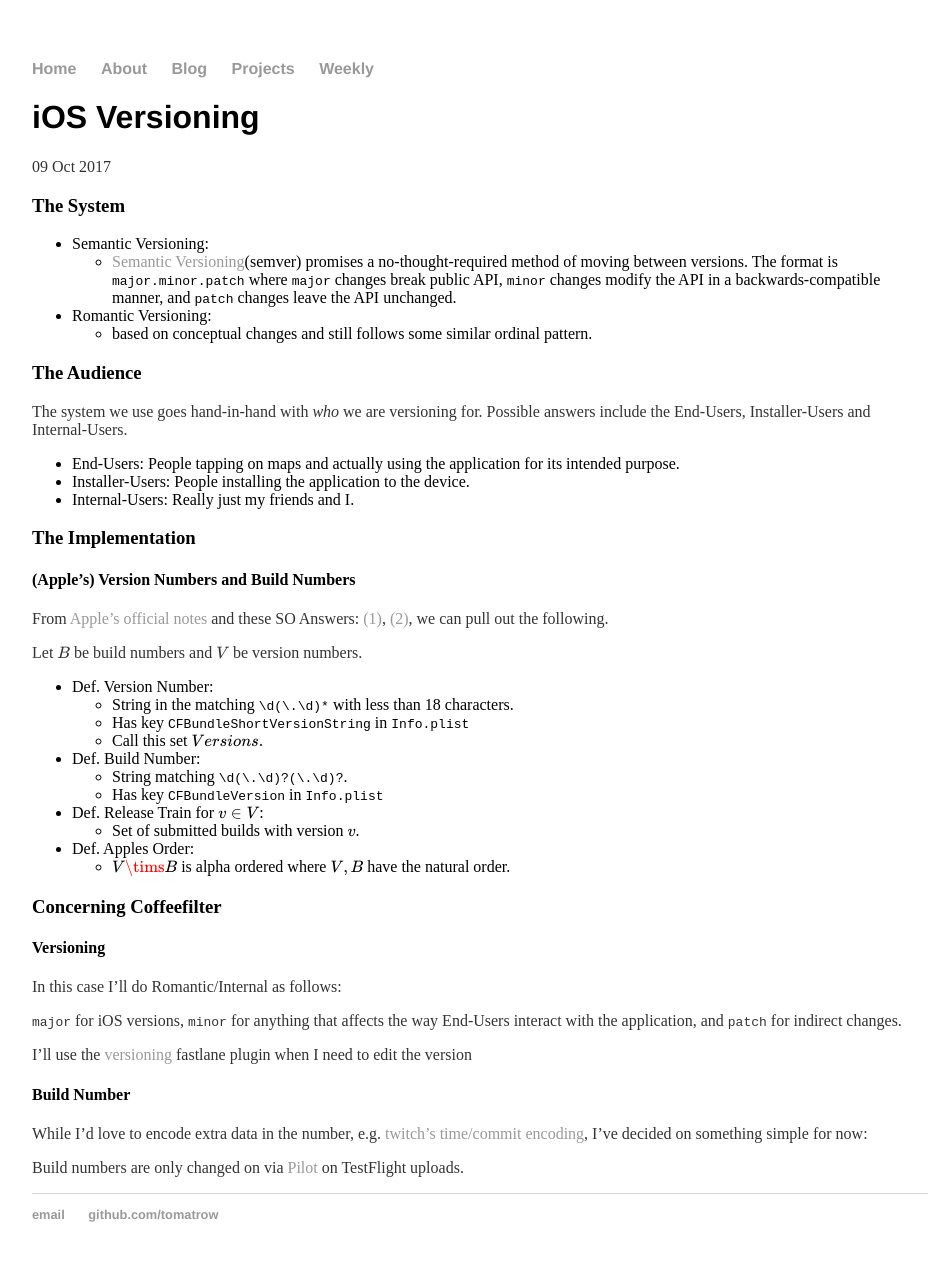
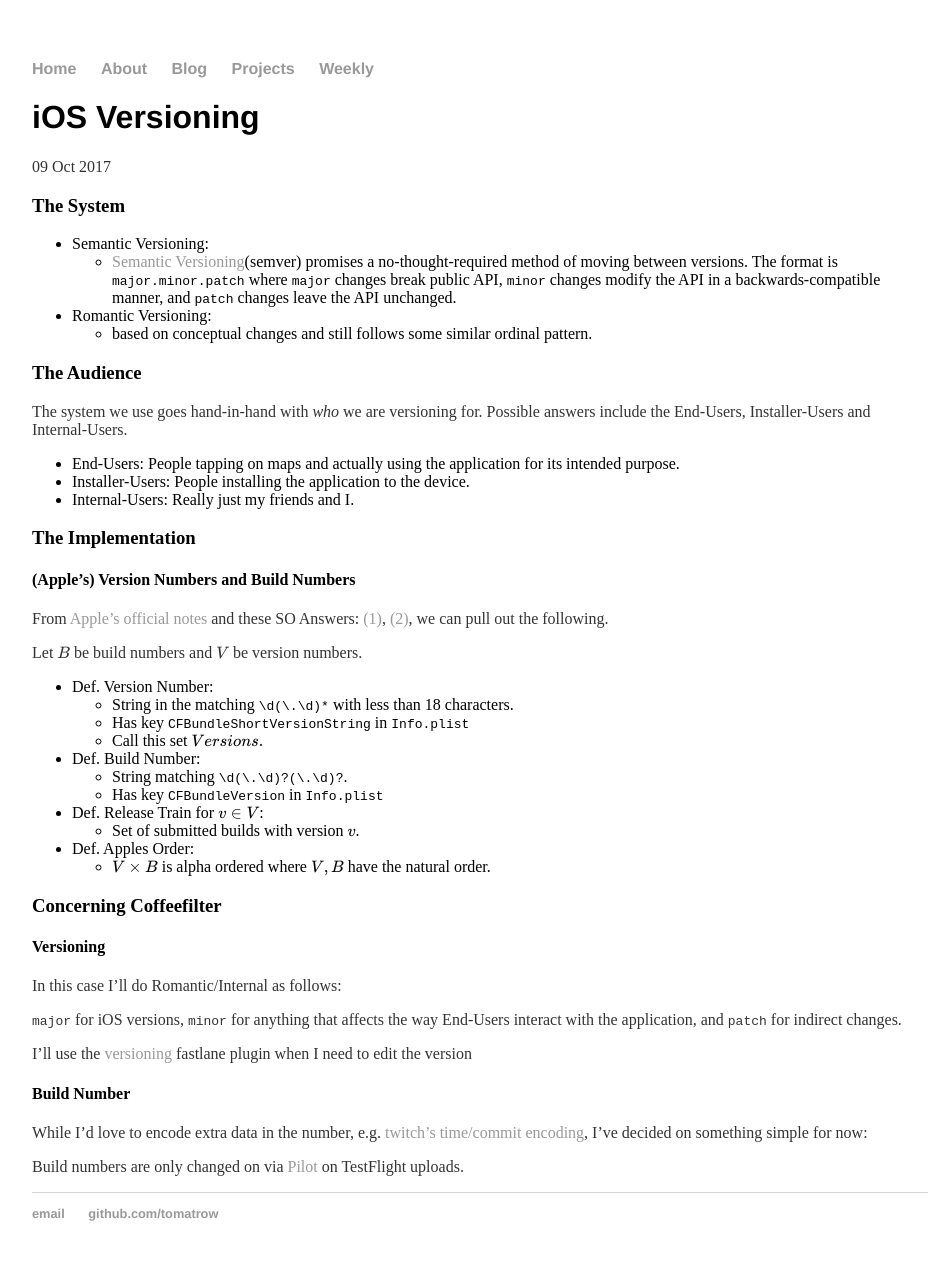
Before and after one commit to tomatrow/tomatrow.github.io, a Jekyll site: the page built from _posts/2017-10-09-ios-versioning.md, in a window 1280 px wide. Shown: the whole page, without its empty margins (160-1092 px from the left). Built offline with Jekyll 4.4.1, drawn with Linux system fonts in a browser that asks for light colours; formulas are drawn with MathJax 3.

Commit message:
Latex error

```diff
--- a/_posts/2017-10-09-ios-versioning.md
+++ b/_posts/2017-10-09-ios-versioning.md
@@ -38,7 +38,7 @@ Let $B$ be build numbers and $V$ be version numbers.
 * Def. Release Train for $v \in V$:
     - Set of submitted builds with version $v$.
 * Def. Apples Order:
-    - $V \tims B$ is alpha ordered where $V,B$ have the natural order.
+    - $V \times B$ is alpha ordered where $V,B$ have the natural order.
 
 ### Concerning Coffeefilter
 
```
